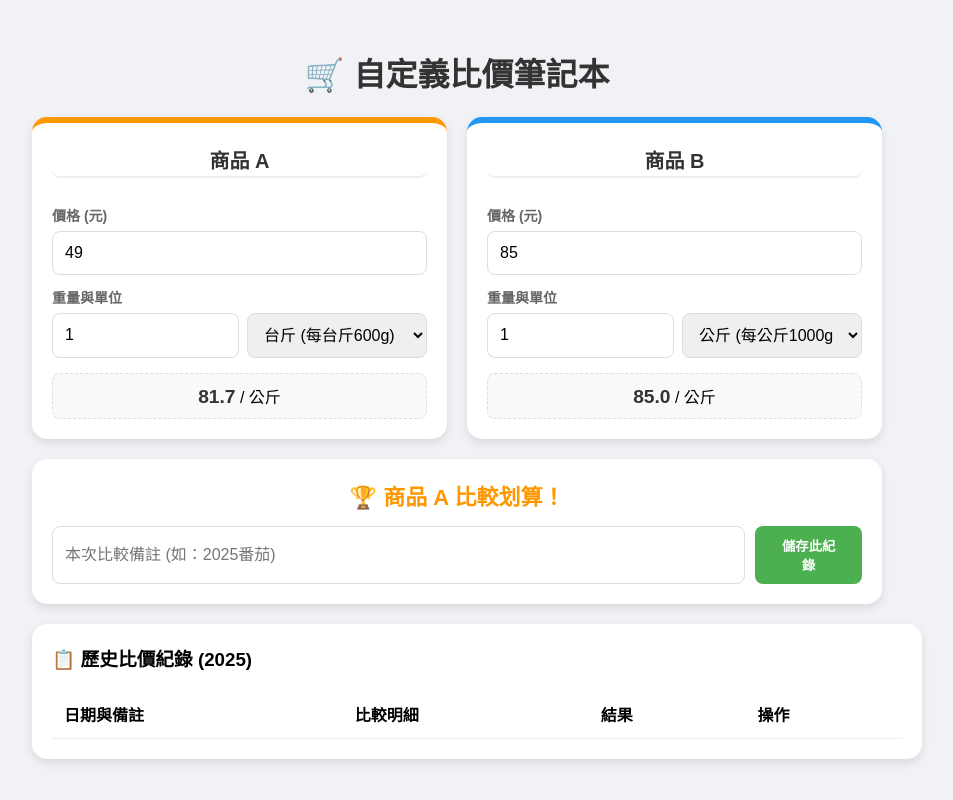
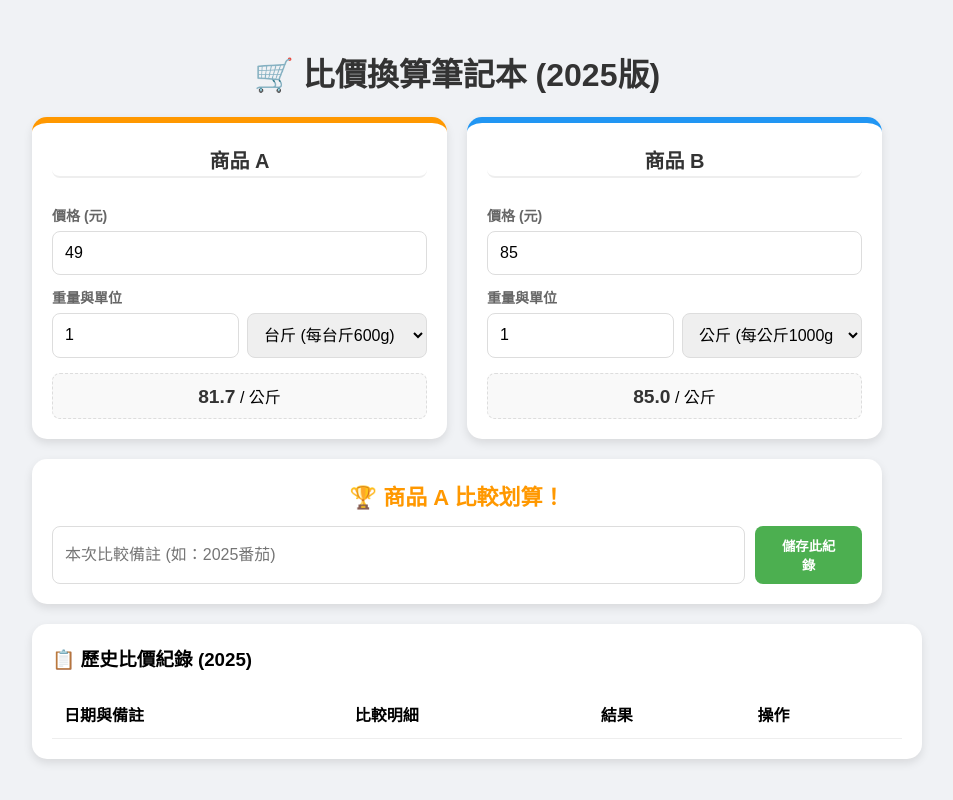
Before and after one commit to cresmyna-gif/price-comparison-note, a plain HTML site: page index.html in a window 1280 px wide. Shown: the whole page, without its empty margins (183-1136 px from the left). Drawn offline with Linux system fonts and the light colour scheme.

Commit message:
Update index.html

```diff
--- a/index.html
+++ b/index.html
@@ -40,7 +40,7 @@
 <body>
 
 <div class="container">
-    <h1 style="text-align: center; color: #333;">🛒 自定義比價筆記本</h1>
+    <h1 style="text-align: center; color: #333;">🛒 比價換算筆記本 (2025版)</h1>
 
     <div class="compare-area">
         <!-- 商品 A -->
```
